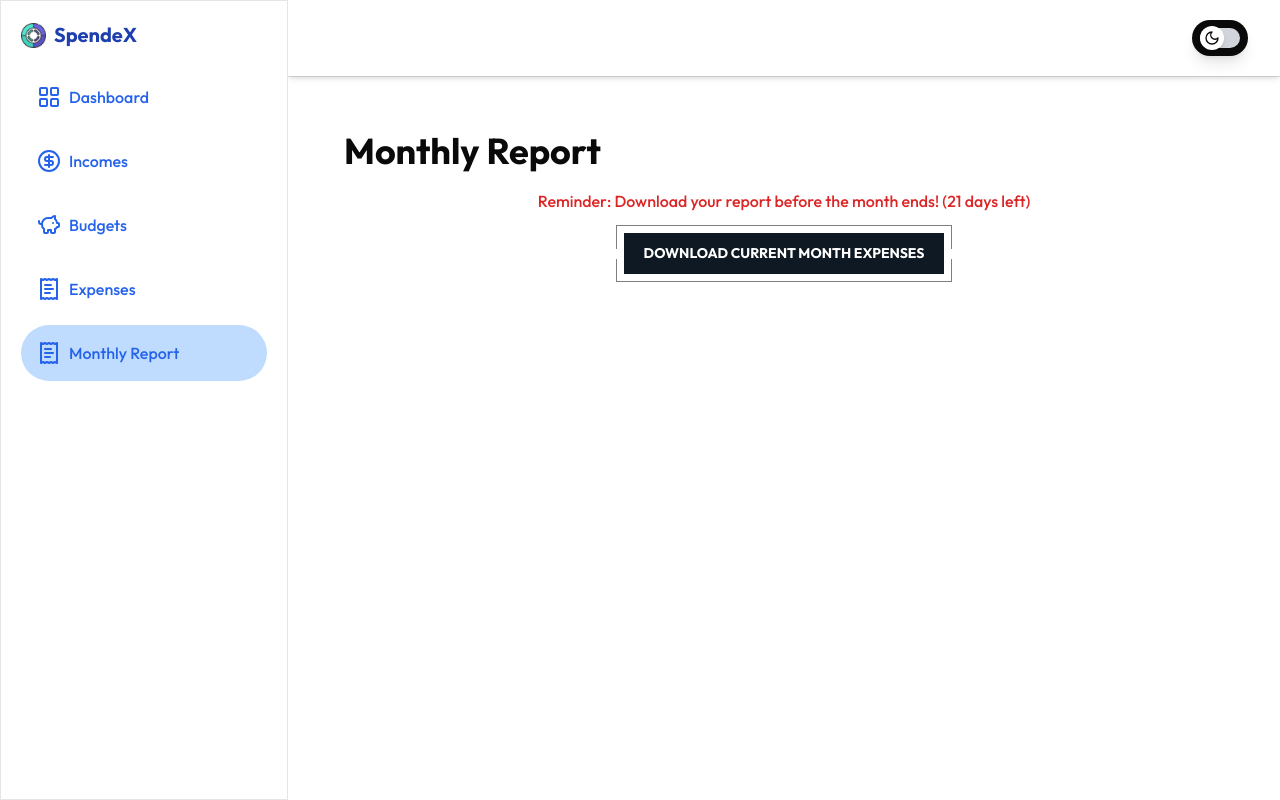
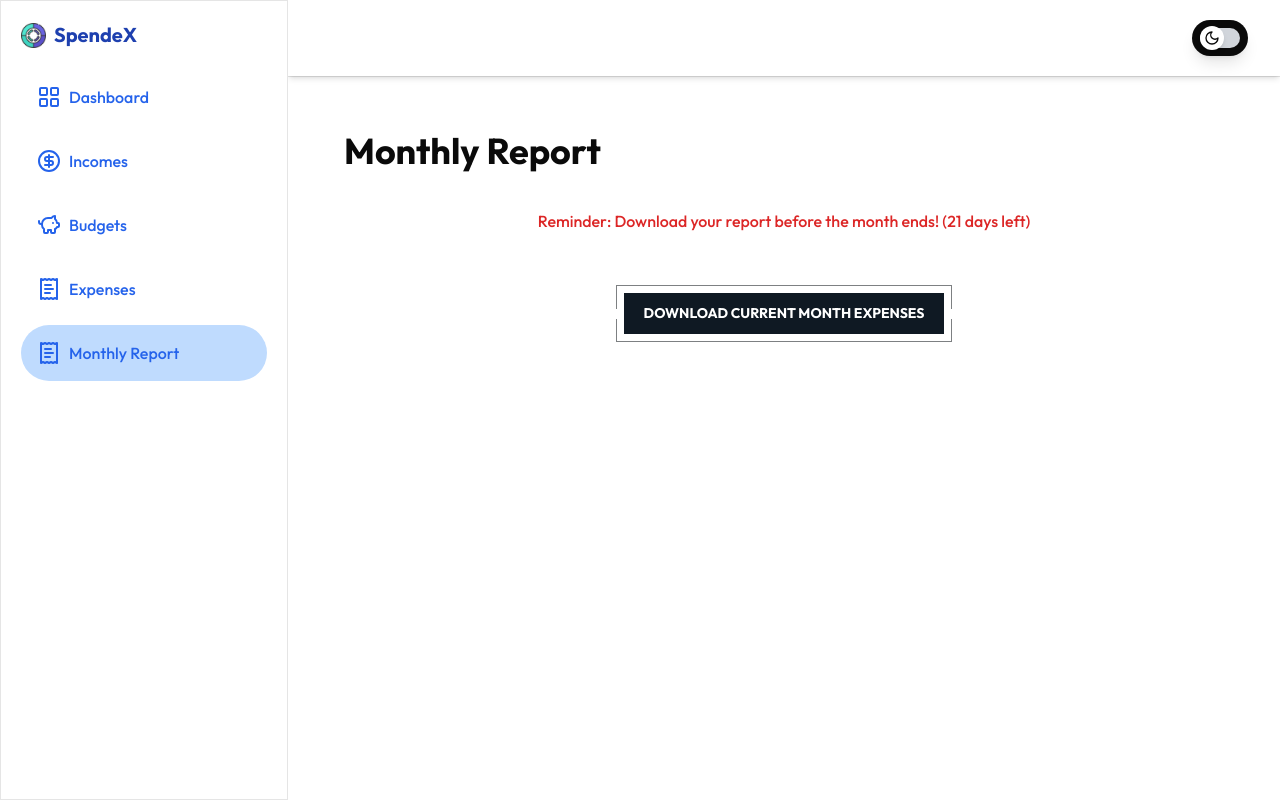
Before and after one commit to Sathishbhupa/SpendeX, a Next.js app: page /dashboard/reports in a window 1280 px wide. Built offline with nearby package versions, Linux system fonts and the light colour scheme; no server answers.

Commit message:
Update DownloadExpensesButton.jsx

```diff
--- a/src/app/(routes)/dashboard/expenses/_components/DownloadExpensesButton.jsx
+++ b/src/app/(routes)/dashboard/expenses/_components/DownloadExpensesButton.jsx
@@ -49,7 +49,7 @@ const DownloadExpensesButton = ({ expensesList }) => {
   };
 
   return (
-    <div className="flex flex-col items-center mt-5">
+    <div className="flex flex-col items-center mt-10">
       {/* Reminder Message */}
       {daysLeft !== null && (
         <p className="text-red-600 font-medium mb-3">
@@ -59,10 +59,10 @@ const DownloadExpensesButton = ({ expensesList }) => {
         </p>
       )}
 
-      <button onClick={downloadCurrentMonthExpenses} class="button">
-          <span class="button_lg">
-              <span class="button_sl"></span>
-              <span class="button_text">Download Current Month Expenses</span>
+      <button onClick={downloadCurrentMonthExpenses} className="button mt-10">
+          <span className="button_lg">
+              <span className="button_sl"></span>
+              <span className="button_text">Download Current Month Expenses</span>
           </span>
       </button>
     </div>
```
